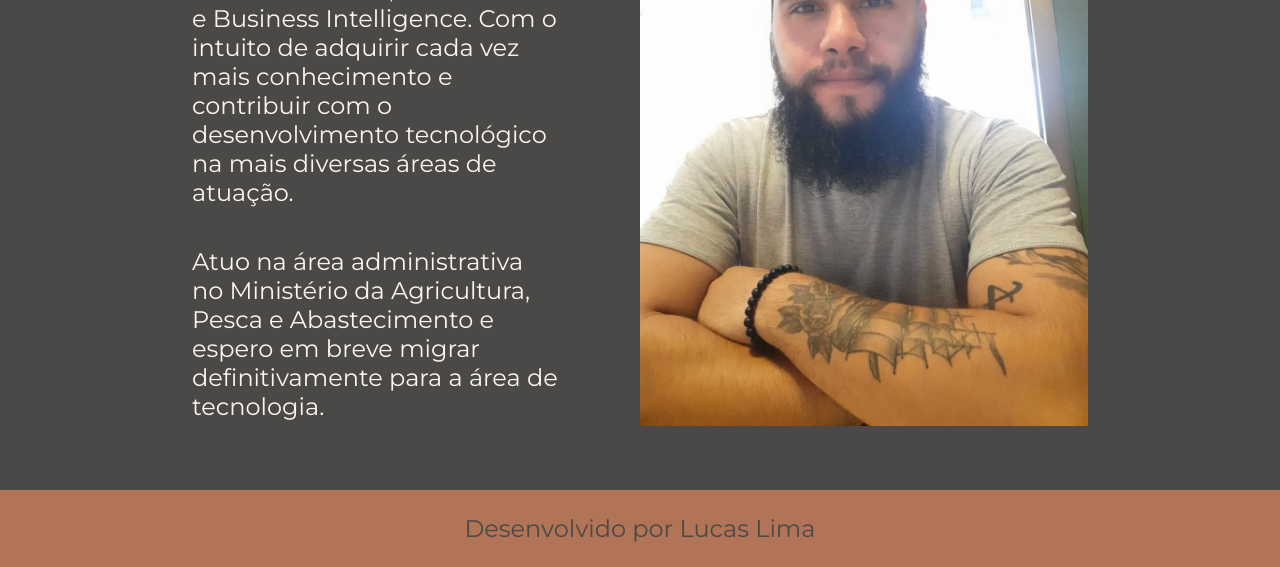
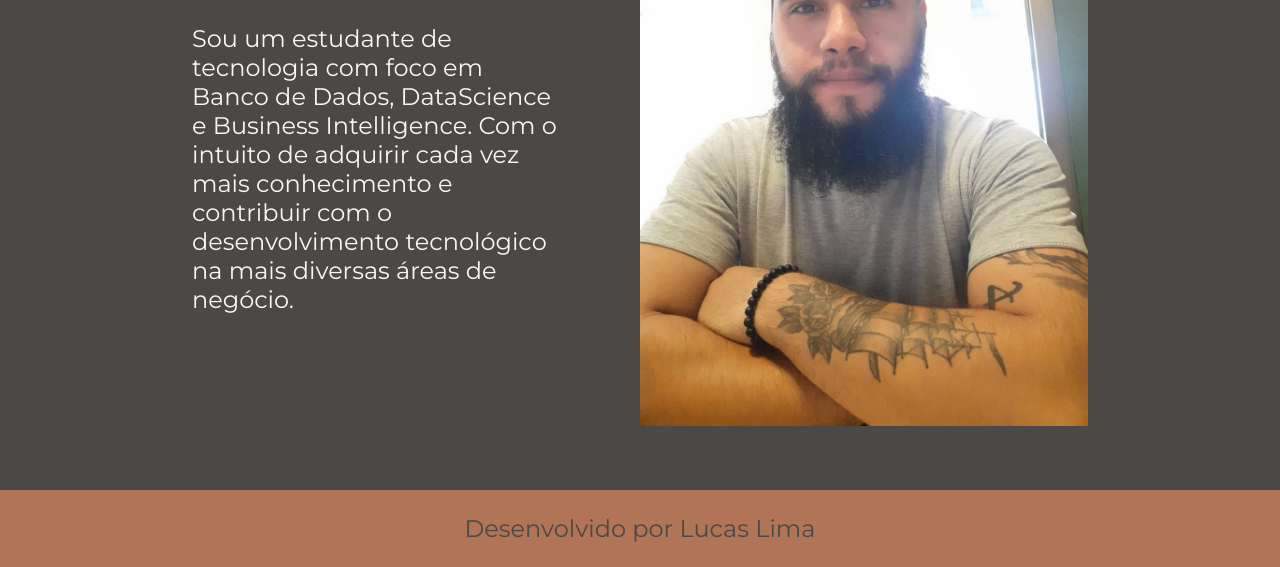
Before and after one commit to LucasLima1811/projeto_portfolio, a plain HTML site: page about.html in a window 1280 px wide. Shown: the part 291-858 px from the top of the page. Drawn offline with nearby package versions, Linux system fonts and the light colour scheme.

Commit message:
Update about.html
Alteração de texto no about.html

```diff
--- a/about.html
+++ b/about.html
@@ -17,10 +17,7 @@
         <section class="apresentacao__conteudo">
             <h1 class="apresentacao__conteudo__titulo">Sobre mim</h1>
             <p class="apresentacao__conteudo__texto">
-                Sou um estudante de tecnologia com foco em Banco de Dados, DataScience e Business Intelligence. Com o intuito de adquirir cada vez mais conhecimento e contribuir com o desenvolvimento tecnológico na mais diversas áreas de atuação.
-            </p>
-            <p class="apresentacao__conteudo__texto">
-                Atuo na área administrativa no Ministério da Agricultura, Pesca e Abastecimento e espero em breve migrar definitivamente para a área de tecnologia.
+                Sou um estudante de tecnologia com foco em Banco de Dados, DataScience e Business Intelligence. Com o intuito de adquirir cada vez mais conhecimento e contribuir com o desenvolvimento tecnológico na mais diversas áreas de negócio.
             </p>
         </section>
         <img class="apresentacao__imagem" src="./assets/imagem_lucas.jpg" alt="Foto_de_apresentacao">
```
